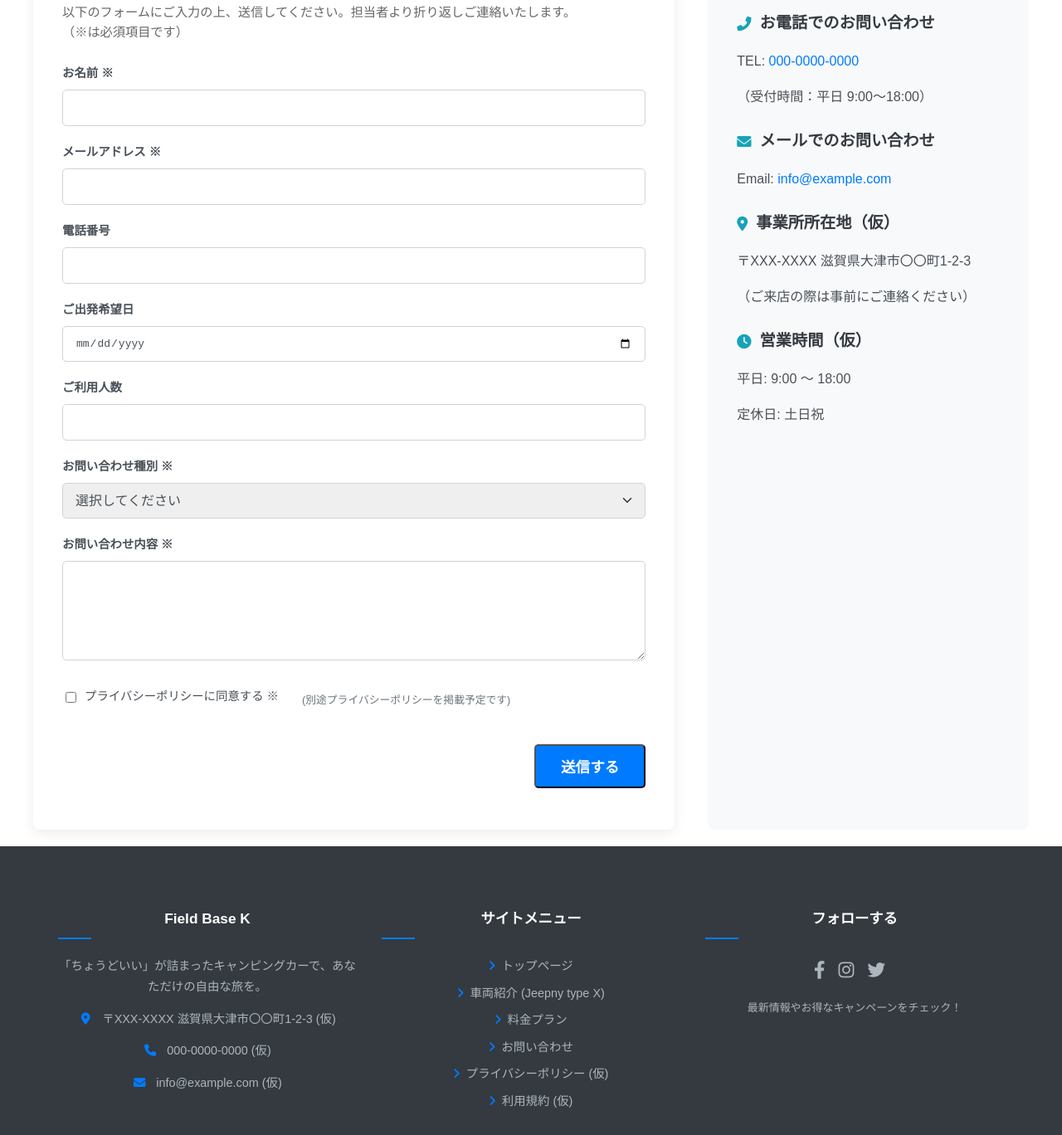
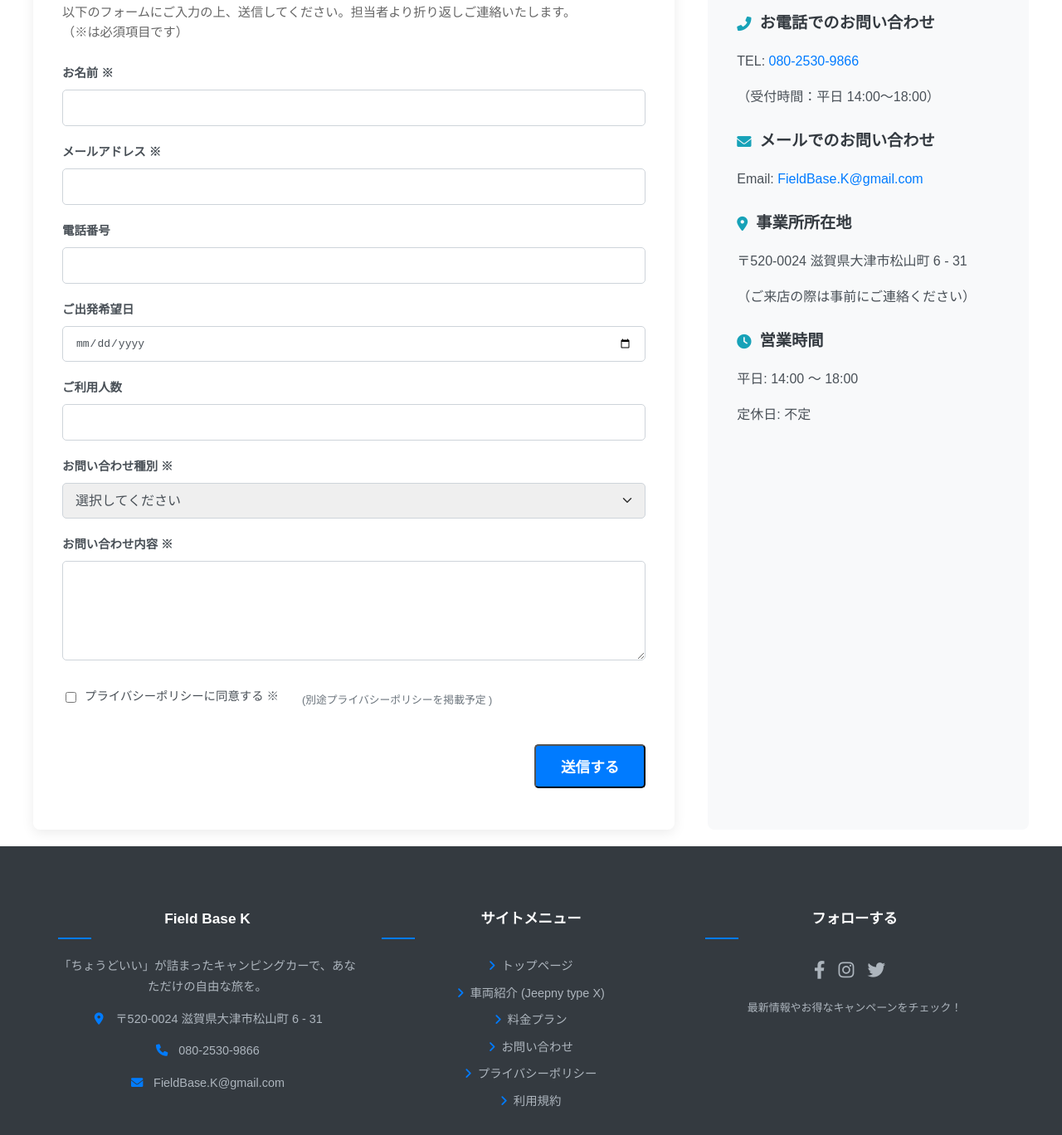
Before and after one commit to yoshida-ninten/field-base-k-website, a plain HTML site: page contact.html in a window 1280 px wide. Shown: the part 612-1980 px from the top of the page at 83% size. Drawn offline with Linux system fonts and the light colour scheme.

Commit message:
仮置きしていた内容を修正した

```diff
--- a/contact.html
+++ b/contact.html
@@ -81,7 +81,7 @@
                             <div class="form-group privacy-consent">
                                 <input type="checkbox" id="privacy" name="privacy" value="agreed" required>
                                 <label for="privacy" class="checkbox-label">プライバシーポリシーに同意する ※</label>
-                                <p class="privacy-link-placeholder">(別途プライバシーポリシーを掲載予定です)</p>
+                                <p class="privacy-link-placeholder">(別途プライバシーポリシーを掲載予定 )</p>
                             </div>
 
                             <div class="form-group submit-button-container">
@@ -94,22 +94,22 @@
                         <h2><i class="fas fa-info-circle"></i> ご連絡先・その他</h2>
                         <div class="contact-info-item">
                             <h3><i class="fas fa-phone-alt"></i> お電話でのお問い合わせ</h3>
-                            <p>TEL: <a href="tel:000-0000-0000">000-0000-0000</a></p>
-                            <p>（受付時間：平日 9:00～18:00）</p>
+                            <p>TEL: <a href="tel:000-0000-0000">080-2530-9866</a></p>
+                            <p>（受付時間：平日 14:00～18:00）</p>
                         </div>
                         <div class="contact-info-item">
                             <h3><i class="fas fa-envelope"></i> メールでのお問い合わせ</h3>
-                            <p>Email: <a href="mailto:info@example.com">info@example.com</a></p>
+                            <p>Email: <a href="mailto:info@example.com">FieldBase.K@gmail.com</a></p>
                         </div>
                         <div class="contact-info-item">
-                            <h3><i class="fas fa-map-marker-alt"></i> 事業所所在地（仮）</h3>
-                            <p>〒XXX-XXXX 滋賀県大津市〇〇町1-2-3</p>
+                            <h3><i class="fas fa-map-marker-alt"></i> 事業所所在地</h3>
+                            <p>〒520-0024 滋賀県大津市松山町 6 - 31</p>
                             <p>（ご来店の際は事前にご連絡ください）</p>
                             </div>
                         <div class="contact-info-item">
-                            <h3><i class="fas fa-clock"></i> 営業時間（仮）</h3>
-                            <p>平日: 9:00 ～ 18:00</p>
-                            <p>定休日: 土日祝</p>
+                            <h3><i class="fas fa-clock"></i> 営業時間</h3>
+                            <p>平日: 14:00 ～ 18:00</p>
+                            <p>定休日: 不定</p>
                         </div>
                     </div>
                 </div>
@@ -122,9 +122,9 @@
         <div class="footer-column about-us">
             <h4>Field Base K</h4>
             <p>「ちょうどいい」が詰まったキャンピングカーで、あなただけの自由な旅を。</p>
-            <p><i class="fas fa-map-marker-alt"></i> 〒XXX-XXXX 滋賀県大津市〇〇町1-2-3 (仮)</p>
-            <p><i class="fas fa-phone"></i> <a href="tel:000-0000-0000">000-0000-0000</a> (仮)</p>
-            <p><i class="fas fa-envelope"></i> <a href="mailto:info@example.com">info@example.com</a> (仮)</p>
+            <p><i class="fas fa-map-marker-alt"></i> 〒520-0024 滋賀県大津市松山町 6 - 31 </p>
+            <p><i class="fas fa-phone"></i> <a href="tel:000-0000-0000">080-2530-9866</a> </p>
+            <p><i class="fas fa-envelope"></i> <a href="mailto:info@example.com">FieldBase.K@gmail.com</a></p>
         </div>
 
         <div class="footer-column site-links">
@@ -134,8 +134,8 @@
                 <li><a href="vehicle.html">車両紹介 (Jeepny type X)</a></li>
                 <li><a href="pricing.html">料金プラン</a></li>
                 <li><a href="contact.html">お問い合わせ</a></li>
-                <li><a href="#">プライバシーポリシー (仮)</a></li>
-                <li><a href="#">利用規約 (仮)</a></li>
+                <li><a href="#">プライバシーポリシー </a></li>
+                <li><a href="#">利用規約 </a></li>
             </ul>
         </div>
 
--- a/style.css
+++ b/style.css
@@ -838,6 +838,7 @@ footer {
 
 .showcase-content-area {
     padding: 20px 0; /* テキストエリア内の上下余白 */
+    text-align: center;
 }
 
 .showcase-title {
```
Also changed, not shown: index.html (+15 -21 lines), pricing.html (+8 -6 lines), vehicle.html (+5 -5 lines), images/BBQ.png (added), images/Logo.png, images/campingcar.jpg (added), images/campsite.jpg (added), images/forest.jpg (added).
